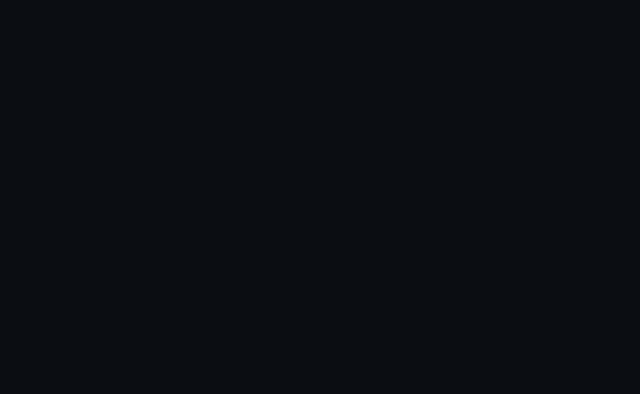
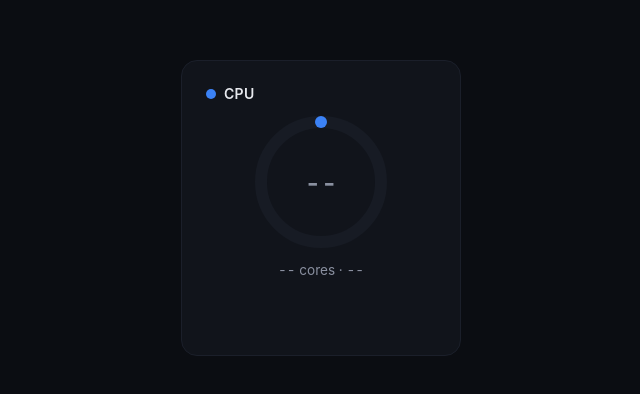
Before and after one commit to veidjz/cardyn, a SvelteKit app: page / in a window 1280 px wide. Shown: the part 192-586 px from the top of the page, without its empty margins (319-959 px from the left). Built offline with nearby package versions, Linux system fonts and the light colour scheme.

Commit message:
feat(ui): show live CPU ring and sparkline

```diff
--- /dev/null
+++ b/src/lib/chart.ts
@@ -0,0 +1,28 @@
+export function ringFraction(value: number | null, max: number): number {
+  if (value === null) return 0
+  const frac = value / max
+  if (frac < 0) return 0
+  if (frac > 1) return 1
+  return frac
+}
+
+export function sparklinePoints(
+  values: number[],
+  width: number,
+  height: number,
+  max: number,
+): string {
+  const n = values.length
+  if (n === 0) return ''
+
+  const step = n > 1 ? width / (n - 1) : 0
+
+  return values
+    .map((v, i) => {
+      const clamped = v < 0 ? 0 : v > max ? max : v
+      const x = i * step
+      const y = height - (clamped / max) * height
+      return `${x},${y}`
+    })
+    .join(' ')
+}
--- /dev/null
+++ b/src/lib/components/Ring.svelte
@@ -0,0 +1,76 @@
+<script lang="ts">
+  import { ringFraction } from '$lib/chart'
+  import { formatPercent } from '$lib/format'
+
+  let {
+    value,
+    max = 100,
+    color = 'var(--cpu)',
+    size = 132,
+    stroke = 12,
+  }: {
+    value: number | null
+    max?: number
+    color?: string
+    size?: number
+    stroke?: number
+  } = $props()
+
+  const center = $derived(size / 2)
+  const radius = $derived((size - stroke) / 2)
+  const circumference = $derived(2 * Math.PI * radius)
+  const arc = $derived(ringFraction(value, max) * circumference)
+</script>
+
+<div class="ring" style="width: {size}px; height: {size}px;">
+  <svg width={size} height={size} viewBox="0 0 {size} {size}">
+    <circle
+      cx={center}
+      cy={center}
+      r={radius}
+      fill="none"
+      stroke="var(--track)"
+      stroke-width={stroke}
+    />
+    <circle
+      class="arc"
+      cx={center}
+      cy={center}
+      r={radius}
+      fill="none"
+      stroke={color}
+      stroke-width={stroke}
+      stroke-linecap="round"
+      stroke-dasharray="{arc} {circumference}"
+      transform="rotate(-90 {center} {center})"
+    />
+  </svg>
+  <div class="label" class:muted={value === null}>{formatPercent(value)}</div>
+</div>
+
+<style>
+  .ring {
+    position: relative;
+    display: grid;
+    place-items: center;
+  }
+
+  svg {
+    display: block;
+  }
+
+  .arc {
+    transition: stroke-dasharray 0.3s ease;
+  }
+
+  .label {
+    position: absolute;
+    font-size: 1.6rem;
+    font-weight: 600;
+    color: var(--text);
+  }
+
+  .label.muted {
+    color: var(--muted);
+  }
+</style>
--- /dev/null
+++ b/src/lib/components/Sparkline.svelte
@@ -0,0 +1,45 @@
+<script lang="ts">
+  import { sparklinePoints } from '$lib/chart'
+
+  let {
+    data,
+    color = 'var(--cpu)',
+    max = 100,
+    width = 240,
+    height = 40,
+  }: {
+    data: number[]
+    color?: string
+    max?: number
+    width?: number
+    height?: number
+  } = $props()
+
+  const points = $derived(sparklinePoints(data, width, height, max))
+</script>
+
+<svg
+  class="sparkline"
+  {width}
+  {height}
+  viewBox="0 0 {width} {height}"
+  preserveAspectRatio="none"
+>
+  <polyline
+    {points}
+    fill="none"
+    stroke={color}
+    stroke-width="2"
+    stroke-linejoin="round"
+    stroke-linecap="round"
+    opacity="0.85"
+  />
+</svg>
+
+<style>
+  .sparkline {
+    display: block;
+    width: 100%;
+    height: auto;
+  }
+</style>
--- /dev/null
+++ b/src/lib/format.ts
@@ -0,0 +1,16 @@
+const percentFmt = new Intl.NumberFormat('en-US', { maximumFractionDigits: 1 })
+
+const freqFmt = new Intl.NumberFormat('en-US', {
+  minimumFractionDigits: 1,
+  maximumFractionDigits: 1,
+})
+
+export function formatPercent(v: number | null): string {
+  if (v === null) return '--'
+  return `${percentFmt.format(v)}%`
+}
+
+export function formatFreq(mhz: number | null): string {
+  if (mhz === null || mhz === 0) return '--'
+  return `${freqFmt.format(mhz / 1000)} GHz`
+}
--- /dev/null
+++ b/src/lib/metrics.svelte.ts
@@ -0,0 +1,29 @@
+import { listen } from '@tauri-apps/api/event'
+import type { MetricsSnapshot } from './types'
+
+export const metrics = $state<{
+  latest: MetricsSnapshot | null
+  cpuHistory: number[]
+}>({
+  latest: null,
+  cpuHistory: [],
+})
+
+let unlisten: (() => void) | null = null
+
+export async function startMetrics(): Promise<() => void> {
+  if (unlisten) return unlisten
+
+  const stop = await listen<MetricsSnapshot>('metrics', (event) => {
+    metrics.latest = event.payload
+    metrics.cpuHistory.push(event.payload.cpuTotal)
+    if (metrics.cpuHistory.length > 60) metrics.cpuHistory.shift()
+  })
+
+  unlisten = () => {
+    stop()
+    unlisten = null
+  }
+
+  return unlisten
+}
--- a/src/routes/+page.svelte
+++ b/src/routes/+page.svelte
@@ -1,7 +1,81 @@
-<main class="app"></main>
+<script lang="ts">
+  import { onMount } from 'svelte'
+  import { metrics, startMetrics } from '$lib/metrics.svelte'
+  import { formatFreq } from '$lib/format'
+  import Ring from '$lib/components/Ring.svelte'
+  import Sparkline from '$lib/components/Sparkline.svelte'
+
+  const cpu = $derived(metrics.latest?.cpuTotal ?? null)
+  const cores = $derived(metrics.latest?.cpuPerCore.length ?? null)
+  const freq = $derived(metrics.latest?.cpuFreqMhz ?? null)
+
+  onMount(() => {
+    let unlisten: (() => void) | undefined
+    startMetrics().then((stop) => {
+      unlisten = stop
+    })
+    return () => unlisten?.()
+  })
+</script>
+
+<main class="app">
+  <section class="card">
+    <header class="head">
+      <span class="dot" style="background: var(--cpu);"></span>
+      <span class="title">CPU</span>
+    </header>
+
+    <Ring value={cpu} color="var(--cpu)" />
+
+    <p class="sub">
+      {cores === null ? '--' : cores} cores · {formatFreq(freq)}
+    </p>
+
+    <Sparkline data={metrics.cpuHistory} color="var(--cpu)" />
+  </section>
+</main>
 
 <style>
   .app {
     height: 100vh;
+    display: grid;
+    place-items: center;
+    padding: 24px;
+  }
+
+  .card {
+    display: flex;
+    flex-direction: column;
+    align-items: center;
+    gap: 14px;
+    width: 280px;
+    padding: 24px;
+    background: var(--panel);
+    border: 1px solid var(--hair);
+    border-radius: 16px;
+  }
+
+  .head {
+    display: flex;
+    align-items: center;
+    gap: 8px;
+    align-self: flex-start;
+  }
+
+  .dot {
+    width: 10px;
+    height: 10px;
+    border-radius: 50%;
+  }
+
+  .title {
+    font-weight: 600;
+    letter-spacing: 0.02em;
+  }
+
+  .sub {
+    margin: 0;
+    color: var(--muted);
+    font-size: 0.85rem;
   }
 </style>
```
Also changed, not shown: 2 other files (tests, documents, lock files or other folders).
